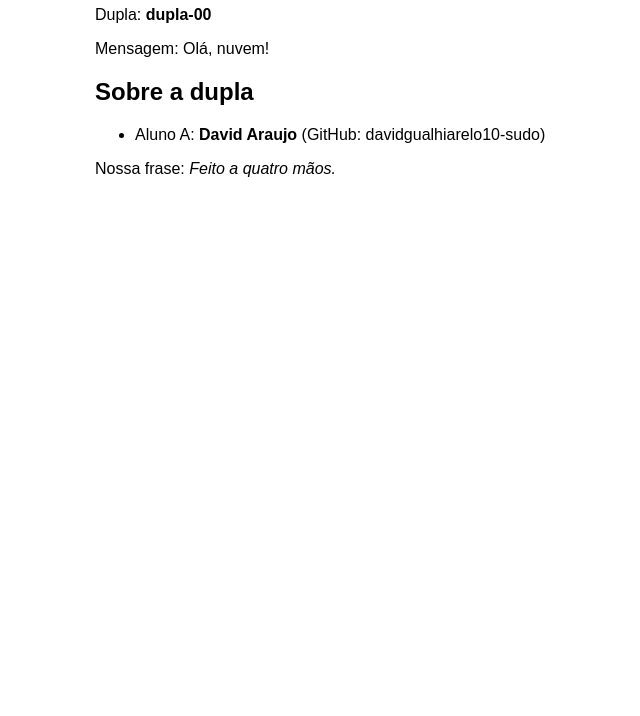
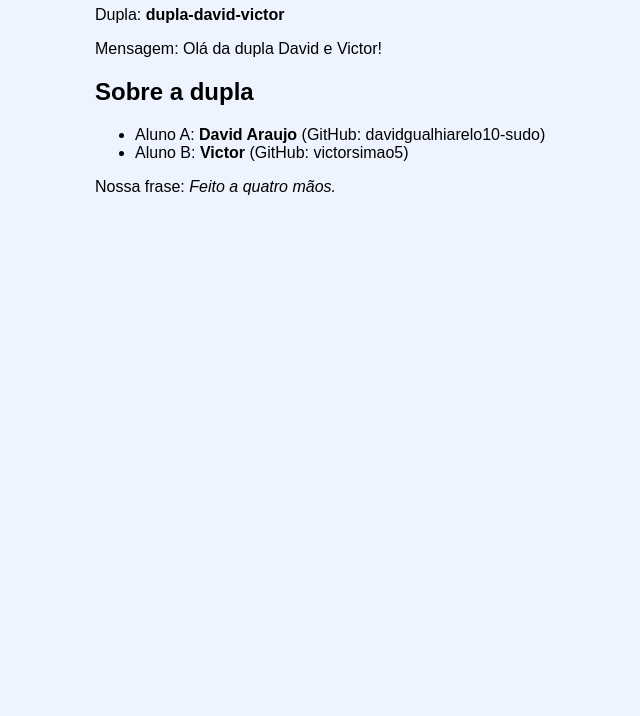
Before and after one commit to davidgualhiarelo10-sudo/projeto-devops-dupla-david-victor, a plain HTML site: page site/index.html in a window 1280 px wide. Shown: the part 84-800 px from the top of the page, without its empty margins (225-865 px from the left). Drawn offline with Linux system fonts and the light colour scheme.

Commit message:
Aplica a variacao da dupla David e Victor

```diff
--- a/site/index.html
+++ b/site/index.html
@@ -1,3 +1,4 @@
+
 <!doctype html>
 <html lang="pt-BR">
 <head>
@@ -5,18 +6,19 @@
   <meta name="viewport" content="width=device-width, initial-scale=1">
   <title>Projeto DevOps</title>
   <style>
-    body { font-family: sans-serif; max-width: 40rem; margin: 2rem auto; background: #ffffff; }
+    body { font-family: sans-serif; max-width: 40rem; margin: 2rem auto; background: #eef4ff; }
     h1 { color: #8e44ad; }
   </style>
 </head>
 <body>
   <h1>Projeto DevOps</h1>
-  <p>Dupla: <strong>dupla-00</strong></p>
-  <p>Mensagem: Olá, nuvem!</p>
+  <p>Dupla: <strong>dupla-david-victor</strong></p>
+  <p>Mensagem: Olá da dupla David e Victor!</p>
 
   <h2>Sobre a dupla</h2>
   <ul>
     <li>Aluno A: <strong>David Araujo</strong> (GitHub: davidgualhiarelo10-sudo)</li>
+    <li>Aluno B: <strong>Victor</strong> (GitHub: victorsimao5)</li>
   </ul>
   <p>Nossa frase: <em>Feito a quatro mãos.</em></p>
 </body>
```
